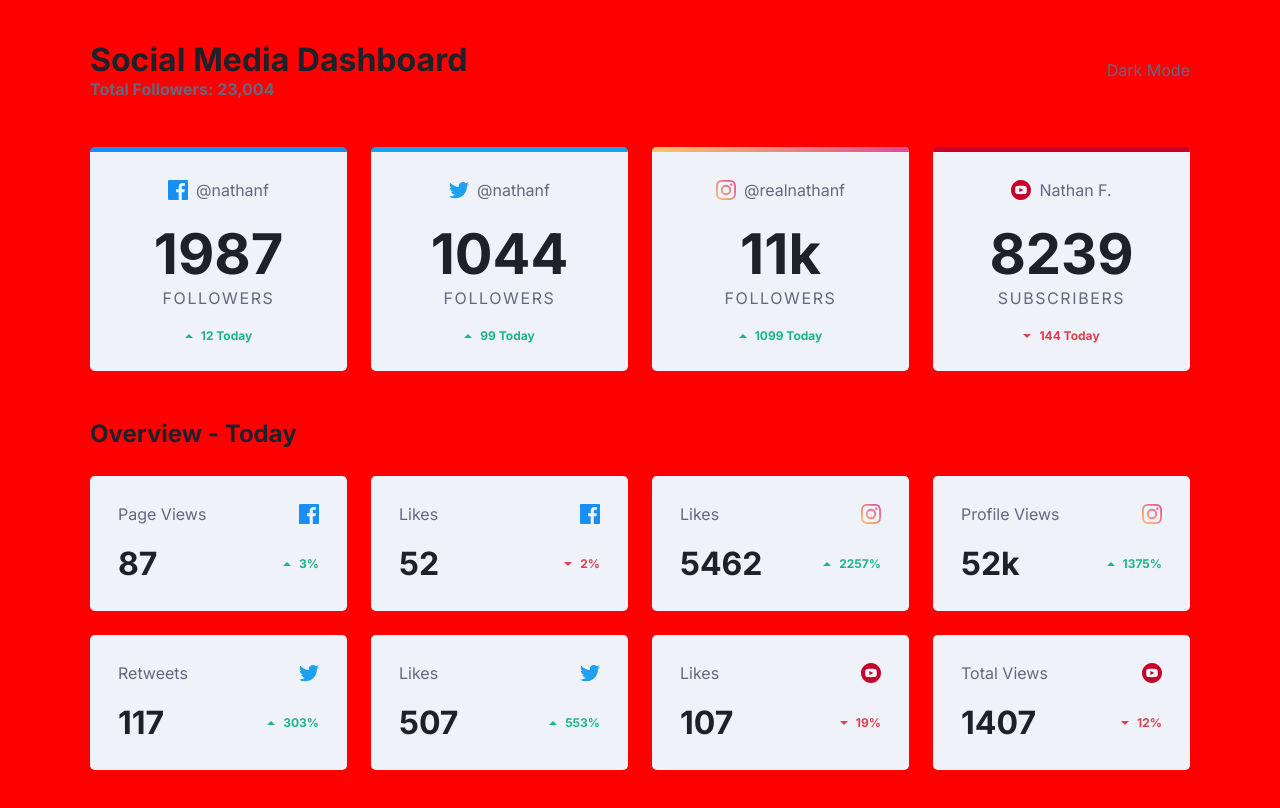
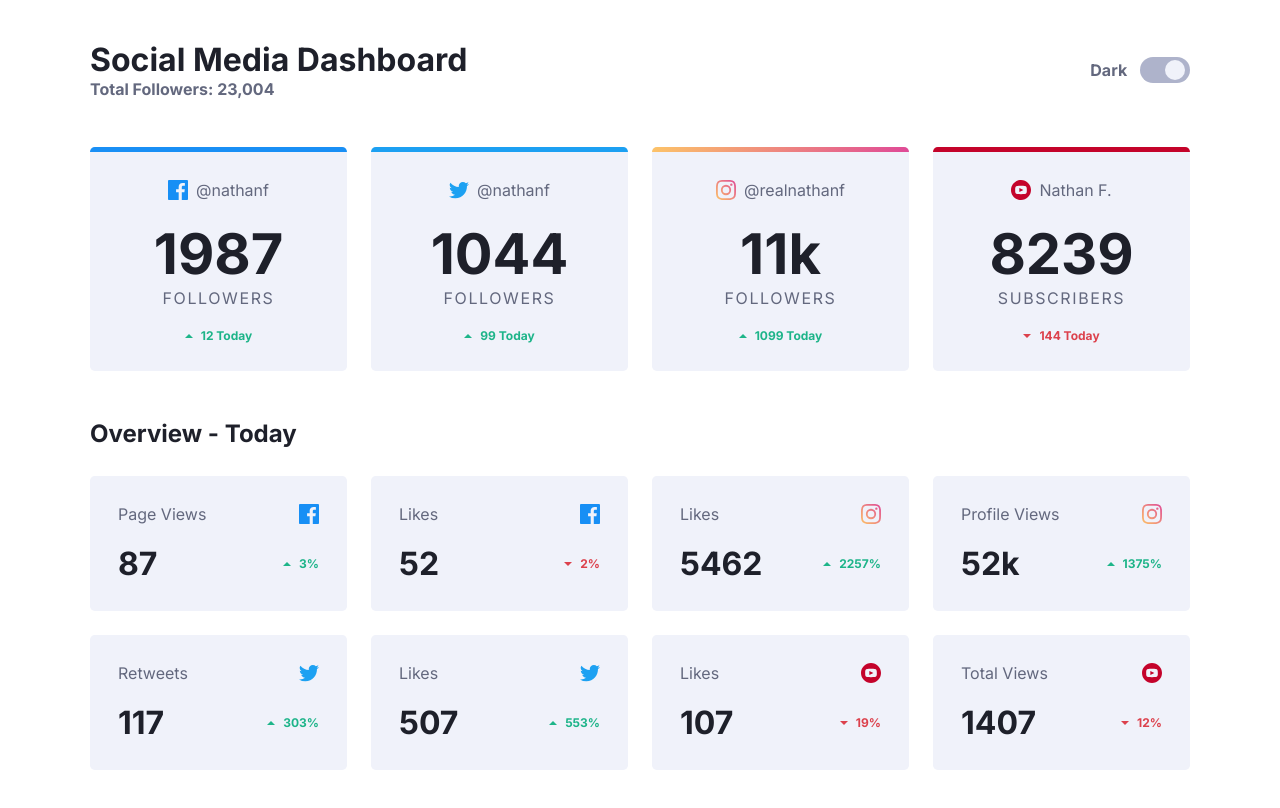
Before and after one commit to cosminbordianu/fm-Social-Media-Dashboard, a plain HTML site: page index.html in a window 1280 px wide. Drawn offline with Linux system fonts and the light colour scheme.

Commit message:
implement dark/light theme toggle logic

```diff
--- a/index.html
+++ b/index.html
@@ -1,6 +1,6 @@
 <!DOCTYPE html>
 <html lang="en">
-  <head >
+  <head>
     <meta charset="UTF-8" />
     <meta name="viewport" content="width=device-width, initial-scale=1.0" />
     <!-- displays site properly based on user's device -->
@@ -22,17 +22,25 @@
 
     <title>Frontend Mentor | [Challenge Name Here]</title>
     <link rel="stylesheet" href="./dist/style.css" />
+    <script defer src="/script.js"></script>
   </head>
-  <body class="white">
+  <body>
     <header class="header">
       <div class="header__title">
         <h1>Social Media Dashboard</h1>
         <p>Total Followers: 23,004</p>
       </div>
       <hr />
-      <div class="header__toggle-btn">
-        <!-- Theme toggle using <input type="checkbox"> -->
-        <p>Dark Mode</p>
+      <div class="toggle">
+        <label for="themeToggleBtn" class="toggle__text">Dark</label>
+        <button
+          role="switch"
+          aria-checked="false"
+          id="themeToggleBtn"
+          class="toggle__btn"
+        >
+          <span class="toggle__knob"></span>
+        </button>
       </div>
     </header>
 
@@ -143,7 +151,7 @@
           </div>
           <div class="flex">
             <h4>87</h4>
-            <daiv class="flex stats">
+            <div class="flex stats">
               <img
                 src="./images/icon-up.svg"
                 alt="icon up icon"
--- /dev/null
+++ b/script.js
@@ -0,0 +1,37 @@
+const toggleBtn = document.getElementById('themeToggleBtn');
+const root = document.documentElement;
+
+let storedLightMode = localStorage.getItem('lightMode');
+
+const enableLightMode = () => {
+    root.setAttribute('data-theme', 'light');
+    toggleBtn.setAttribute('aria-checked', 'true');
+    localStorage.setItem('lightMode', 'enabled');
+}
+
+const disableLightMode = () => {
+    root.setAttribute('data-theme', 'dark');
+    toggleBtn.setAttribute('aria-checked', 'false');
+    localStorage.setItem('lightMode', 'disabled');
+}
+
+if (storedLightMode === 'enabled') {
+    enableLightMode();
+  } else if (storedLightMode === 'disabled') {
+    disableLightMode();
+  } else if (window.matchMedia('(prefers-color-scheme: light)').matches)
+    {
+      enableLightMode();
+    } else {
+      disableLightMode();
+    }
+
+toggleBtn.addEventListener('click',  () => {
+    const isLightMode = toggleBtn.getAttribute('aria-checked') === 'true';
+    console.log(isLightMode);
+    if (isLightMode) {
+        disableLightMode();
+    } else {
+        enableLightMode();
+    }
+});
--- a/scss/global/_boilerplate.scss
+++ b/scss/global/_boilerplate.scss
@@ -25,7 +25,6 @@ body {
   place-items: center;
   gap: 2rem;
   background-color: var(--clr-background);
-  background-color: red;
   font-family: var(--ff-primary);
   color: var(--clr-text2);
   min-height: 100vh;
@@ -33,10 +32,9 @@ body {
   padding: f.rem(40) f.rem(24);
 
   @include u.breakpoint-up("desktop") {
-    padding: f.rem(40) 1rem 0 1rem;
+    padding: f.rem(40) 1rem;
     grid-template-rows: max-content max-content;
     gap: 3rem;
-    // padding: 0 1rem 0 1rem;
   }
 }
 
--- a/scss/global/_header.scss
+++ b/scss/global/_header.scss
@@ -5,12 +5,6 @@
   hr {
     border: 1px solid var(--clr-text2);
     margin: 1rem 0;
-  }
-
-  &__toggle-btn {
-    display: flex;
-    align-items: center;
-    justify-content: space-between;
   }
 
   &__title p {
@@ -27,3 +21,110 @@
     }
   }
 }
+
+// Theme Toggle
+
+html {
+  color-scheme: dark light;
+}
+
+@media (prefers-color-scheme: light) {
+  :root {
+    --clr-toggle: hsl(230, 22%, 74%);
+    --clr-background: hsl(0, 0%, 100%);
+    --clr-background-top: hsl(225, 100%, 98%);
+    --clr-card: hsl(227, 47%, 96%);
+    --clr-card-hover:#e0e4f0;;
+    --clr-text2: hsl(228, 12%, 44%);
+    --clr-text1: hsl(230, 17%, 14%);
+  }
+}
+
+@media (prefers-color-scheme: dark) {
+  :root {
+    --clr-toggle1: hsl(210, 78%, 56%);
+    --clr-toggle2: hsl(146, 68%, 55%);
+    --clr-background: hsl(230, 17%, 14%);
+    --clr-background-top: hsl(232, 19%, 15%);
+    --clr-card: hsl(228, 28%, 20%);
+    --clr-card-hover: #343b56;
+    --clr-text2: hsl(228, 34%, 66%);
+    --clr-text1: hsl(0, 0%, 100%);
+  }
+}
+
+[data-theme="light"] {
+  --clr-toggle: hsl(230, 22%, 74%);
+  --clr-background: hsl(0, 0%, 100%);
+  --clr-background-top: hsl(225, 100%, 98%);
+  --clr-card: hsl(227, 47%, 96%);
+  --clr-card-hover:#e0e4f0;;
+  --clr-text2: hsl(228, 12%, 44%);
+  --clr-text1: hsl(230, 17%, 14%);
+}
+
+[data-theme="dark"] {
+    --clr-toggle1: hsl(210, 78%, 56%);
+    --clr-toggle2: hsl(146, 68%, 55%);
+    --clr-background: hsl(230, 17%, 14%);
+    --clr-background-top: hsl(232, 19%, 15%);
+    --clr-card: hsl(228, 28%, 20%);
+    --clr-card-hover: #343b56;
+    --clr-text2: hsl(228, 34%, 66%);
+    --clr-text1: hsl(0, 0%, 100%);
+}
+
+.toggle {
+  display: flex;
+  align-items: center;
+  gap: 0.8rem;
+
+  &__text {
+    font-weight: var(--fw-bold);
+  }
+
+  &__btn {
+    position: relative;
+    width: f.rem(50);
+    height: f.rem(26);
+    padding: f.rem(1) f.rem(6);
+    outline: none;
+    border: none;
+    border-radius: 1.5rem;
+    cursor: pointer;
+
+    &:focus-visible .toggle__knob {
+      border: 2px solid var(--clr-text1);
+    }
+
+    &[aria-checked="true"] {
+      background-color: var(--clr-toggle);
+    }
+
+    &[aria-checked="true"] .toggle__knob{
+      transform: translateX(0%) translateY(-50%);
+    }
+
+    &[aria-checked="false"] .toggle__knob {
+      transform: translateX(-100%) translateY(-50%);
+    }
+
+    &[aria-checked="false"] {
+      background: linear-gradient(-250deg, var(--clr-toggle1), var(--clr-toggle2));
+    }
+
+  }
+
+  &__knob {
+    position: absolute;
+    content: "";
+    width: f.rem(20);
+    height: f.rem(20);
+    background-color: var(--clr-card);
+    border-radius: 50%;
+    top: 50%;
+    transform: translateX(-100%) translateY(-50%);
+    transition: transform 0.2s ease-in-out;
+  }
+
+}
--- a/scss/global/_variables.scss
+++ b/scss/global/_variables.scss
@@ -9,25 +9,5 @@
 
   --fw-normal: 400;
   --fw-bold: 700;
-  --ff-primary: "Inter", "sans-serif";
-
-  //Dark theme
-  --clr-toggle1: hsl(210, 78%, 56%);
-  --clr-toggle2: hsl(146, 68%, 55%);
-  --clr-background: hsl(230, 17%, 14%);
-  --clr-background-top: hsl(232, 19%, 15%);
-  --clr-card: hsl(228, 28%, 20%);
-  --clr-card-hover: #343b56;
-  --clr-text2: hsl(228, 34%, 66%);
-  --clr-text1: hsl(0, 0%, 100%);
+  --ff-primary: "Inter", 'Arial', "sans-serif";
 }
-
-.white {
-  --clr-toggle: hsl(230, 22%, 74%);
-  --clr-background: hsl(0, 0%, 100%);
-  --clr-background-top: hsl(225, 100%, 98%);
-  --clr-card: hsl(227, 47%, 96%);
-  --clr-card-hover:#e0e4f0;;
-  --clr-text2: hsl(228, 12%, 44%);
-  --clr-text1: hsl(230, 17%, 14%);
-}
```
Also changed, not shown: dist/style.css, 2 other files.
